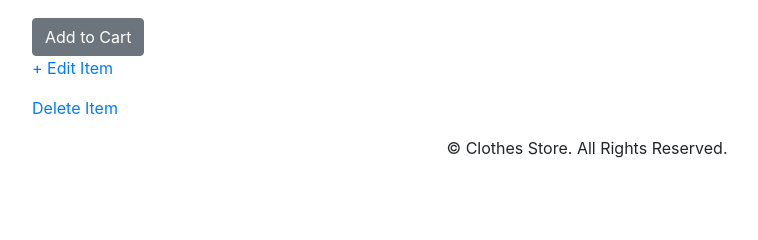
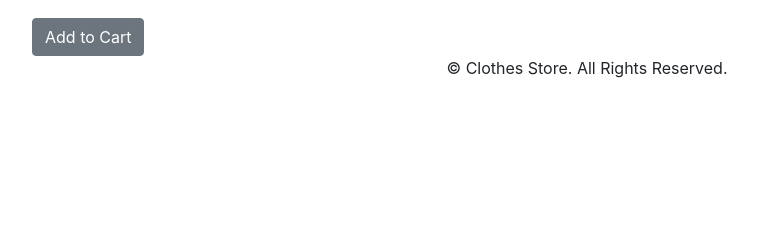
Before and after one commit to hoiying2000/Sdev_CA2, a Django app: template templates/items/item_detail.html in a window 1280 px wide. Shown: the part 166-406 px from the top of the page, without its empty margins (53-811 px from the left). Run offline with Django 3.2, Linux system fonts and the light colour scheme; the template is opened without the code that fills it, so the values that code supplies are empty; some libraries are stand-ins or nearby versions.

Commit message:
Fixed item_details

```diff
--- a/templates/items/item_detail.html
+++ b/templates/items/item_detail.html
@@ -14,6 +14,4 @@
 
   <a class="btn btn-secondary" href="{% url 'cart:add_cart' item.id %}"> Add to Cart</a>
 
-  <p><a href = "{% url 'post_edit' %}">+ Edit Item</a></p>
-  <p><a href = "{% url 'post_delete' %}">Delete Item</a></p>
 {% endblock content %}
```
Also changed, not shown: db.sqlite3.
